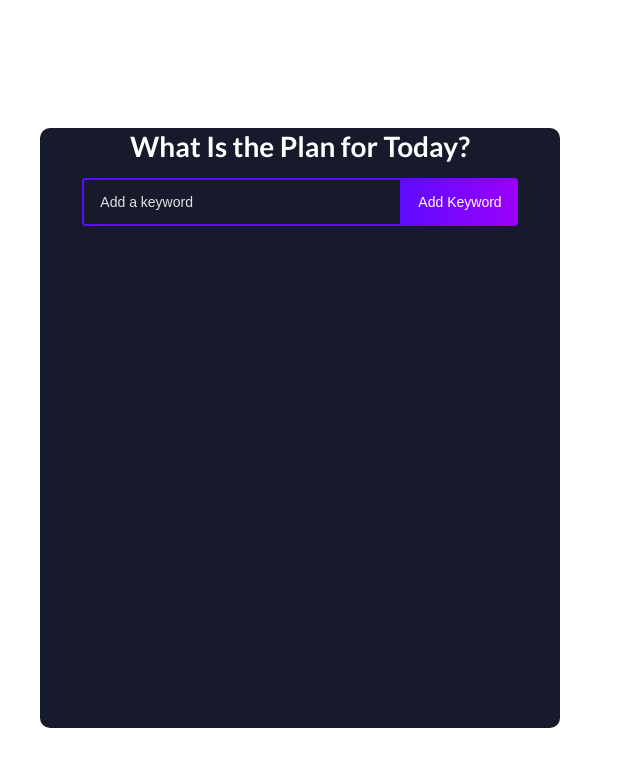
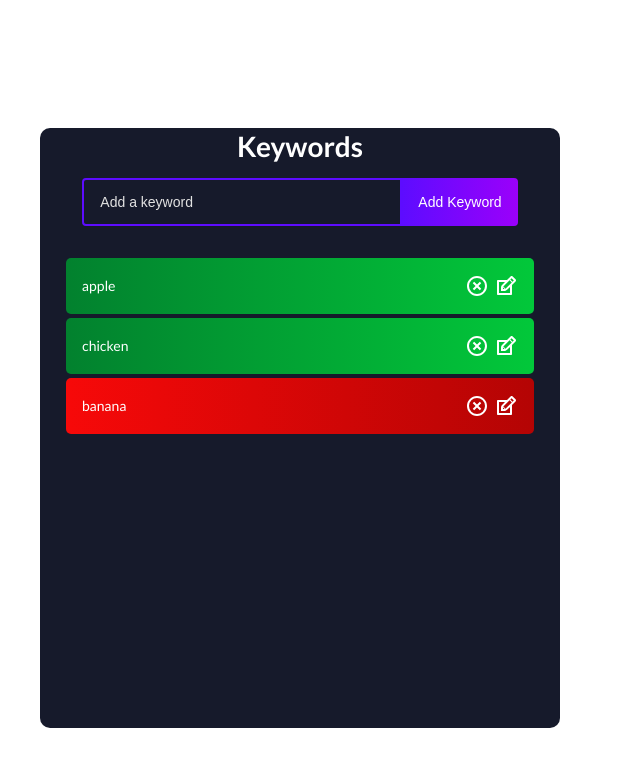
Before and after one commit to Caposto/reverse-ats, a React (Create React App) app in the folder frontend/: page /keywords in a window 1280 px wide. Shown: the top 766 px of the page, without its empty margins (0-640 px from the left). Built offline with nearby package versions, Linux system fonts and the light colour scheme.

Commit message:
Inconsistent rendering for keywords on todo list

```diff
--- a/frontend/src/App.jsx
+++ b/frontend/src/App.jsx
@@ -1,9 +1,9 @@
 import React, { useState, useMemo } from "react";
 import "./App.css";
 import { Route, Routes } from "react-router-dom";
-import EntryForm from "./routes/index";
-import NotFound from "./routes/error";
-import CurrentKeywords from "./routes/list";
+import EntryForm from "./routes/EntryForm";
+import NotFound from "./routes/NotFound";
+import CurrentKeywords from "./routes/CurrentKeywords";
 import KeywordContext from "./context";
 
 function App() {
--- a/frontend/src/components/JobForm.jsx
+++ b/frontend/src/components/JobForm.jsx
@@ -1,11 +1,11 @@
-import { useState, useContext } from "react";
-import KeywordList from "./KeywordList";
-import KeywordContext from "../context";
+import { useState } from "react";
+// import KeywordList from "./KeywordList";
+import KeywordList2 from "./KeywordList2";
 
 function JobForm() {
   const [description, setDescription] = useState(""); // Create state for job description, default empty string
   const [visible, setVisibility] = useState(true); // Hide form once submitted
-  const [keywords, setKeywords] = useContext(KeywordContext); // Create state for keywords received from server
+  const [keywords, setKeywords] = useState([]); // Create state for keywords received from server
 
   // TODO: Edit state of list with the intial list being the keywords processed from flask
 
@@ -51,7 +51,7 @@ function JobForm() {
         <div>
           <div className="py-4">
             <p className="text-2xl">Keywords:</p>
-            <KeywordList keywordArray={keywords} />
+            <KeywordList2 initial={keywords} />
           </div>
         </div>
       )}
--- a/frontend/src/components/KeywordList2.jsx
+++ b/frontend/src/components/KeywordList2.jsx
@@ -1,9 +1,16 @@
 import { useState } from "react";
+import PropTypes from "prop-types";
 import KeywordForm from "./KeywordForm";
 import Keyword from "./Keyword";
 
-function KeywordList2() {
-  const [keywords, setKeywords] = useState([]);
+function KeywordList2({ initial }) {
+  const [keywords, setKeywords] = useState(
+    initial.map((keyword, index) => ({
+      id: index + 1,
+      text: keyword,
+      isComplete: false,
+    }))
+  );
 
   const addKeyword = (keyword) => {
     if (!keyword.text || /^\s*$/.test(keyword.text)) {
@@ -13,39 +20,37 @@ function KeywordList2() {
     const newKeywords = [keyword, ...keywords];
 
     setKeywords(newKeywords);
-    console.log(...keywords);
   };
 
-  const updateKeyword = (todoId, newValue) => {
+  const updateKeyword = (keywordId, newValue) => {
     if (!newValue.text || /^\s*$/.test(newValue.text)) {
       return;
     }
 
-    setKeywords((prev) => prev.map((item) => (item.id === todoId ? newValue : item)));
+    setKeywords((prevKeywords) =>
+      prevKeywords.map((keyword) =>
+        keyword.id === keywordId ? { ...keyword, ...newValue } : keyword
+      )
+    );
   };
 
-  const removeKeyword = (id) => {
-    const removedArr = [...keywords].filter((keyword) => keyword.id !== id);
+  const removeKeyword = (keywordId) => {
+    const removedArr = keywords.filter((keyword) => keyword.id !== keywordId);
 
     setKeywords(removedArr);
   };
 
-  const completeKeyword = (id) => {
-    const updatedKeywords = keywords.map((keyword) => {
-      if (keyword.id === id) {
-        return {
-          ...keyword,
-          isComplete: !keyword.isComplete,
-        };
-      }
-      return keyword;
-    });
+  const completeKeyword = (keywordId) => {
+    const updatedKeywords = keywords.map((keyword) =>
+      keyword.id === keywordId ? { ...keyword, isComplete: !keyword.isComplete } : keyword
+    );
+
     setKeywords(updatedKeywords);
   };
 
   return (
-    <>
-      <h1>What Is the Plan for Today?</h1>
+    <div>
+      <h1>Keywords</h1>
       <KeywordForm onSubmit={addKeyword} />
       <Keyword
         keywords={keywords}
@@ -53,8 +58,16 @@ function KeywordList2() {
         removeKeyword={removeKeyword}
         updateKeyword={updateKeyword}
       />
-    </>
+    </div>
   );
 }
 
+KeywordList2.propTypes = {
+  initial: PropTypes.arrayOf(PropTypes.string),
+};
+
+KeywordList2.defaultProps = {
+  initial: [],
+};
+
 export default KeywordList2;
--- a/frontend/src/routes/list.jsx
+++ b/frontend/src/routes/CurrentKeywords.jsx
@@ -2,10 +2,12 @@
 
 import KeywordList2 from "../components/KeywordList2";
 
+const initialKeywords = ["apple", "chicken", "banana"];
+
 function CurrentKeywords() {
   return (
     <div className="keyword-app">
-      <KeywordList2 />
+      <KeywordList2 initial={initialKeywords} />
     </div>
   );
 }
```
Also changed, not shown: frontend/src/routes/EntryForm.jsx (renamed from frontend/src/routes/index.jsx), frontend/src/routes/NotFound.jsx (renamed from frontend/src/routes/error.jsx).
